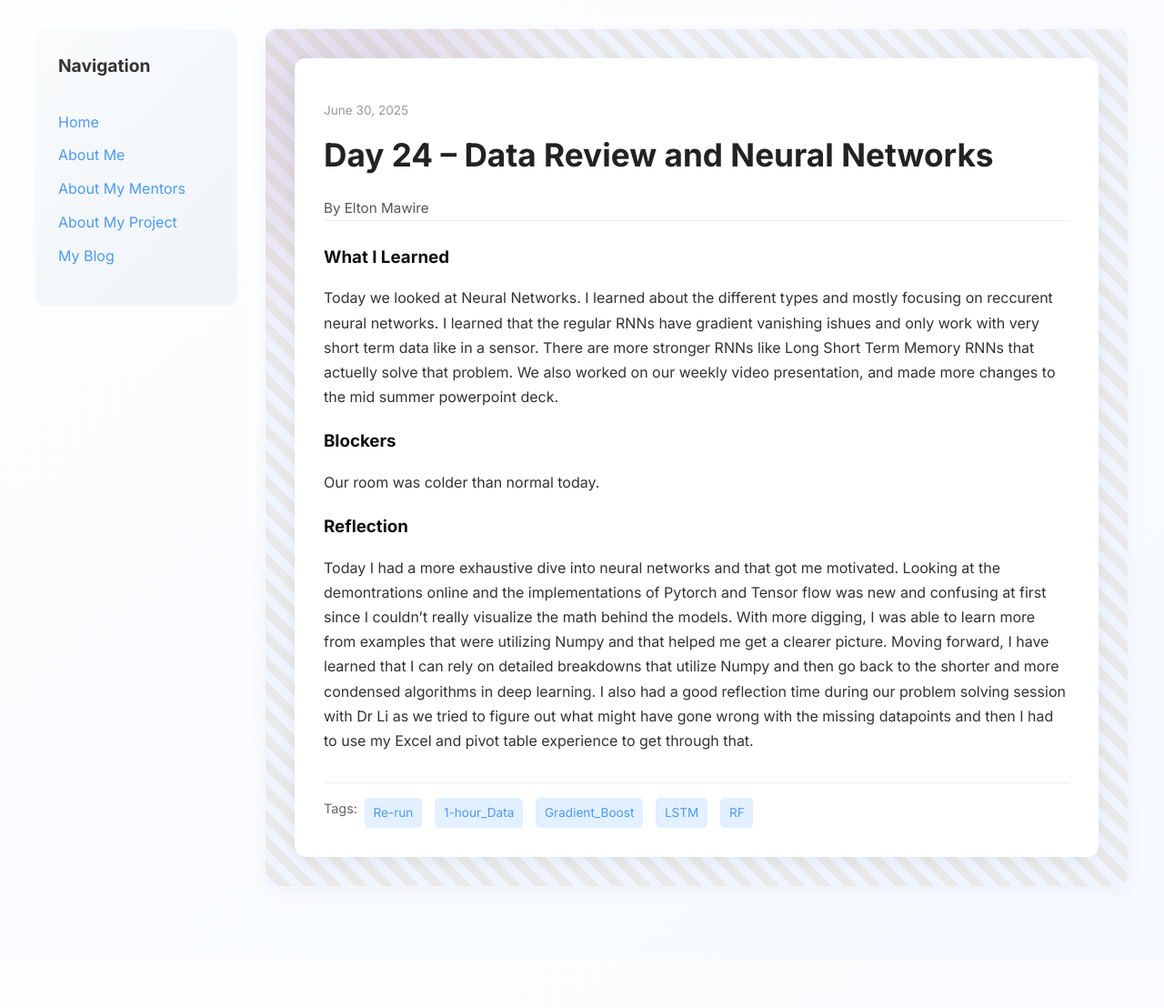
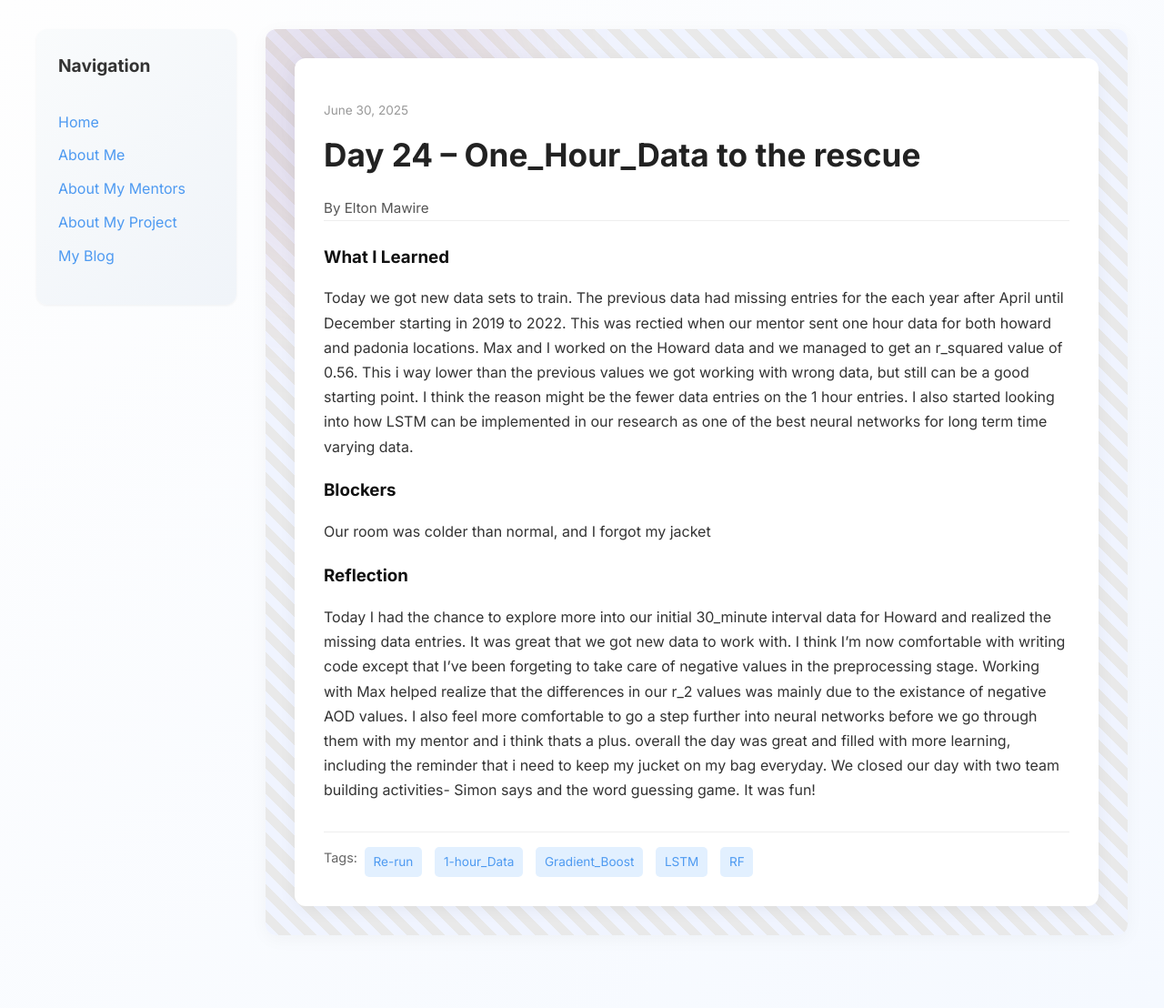
Before and after one commit to Nginga/Nginga.github.io, a Jekyll site: the page built from _posts/2025-06-27-day-25.md, in a window 1280 px wide. Shown: the whole page at 91% size. Built offline with Jekyll 4.4.1, drawn with Linux system fonts in a browser that asks for light colours; before the commit the page ends 1054 px from its top, so only the background shows below that.

Commit message:
Update 2025-06-27-day-25.md

```diff
--- a/_posts/2025-06-27-day-25.md
+++ b/_posts/2025-06-27-day-25.md
@@ -1,17 +1,17 @@
 ---
 layout: post
-title: "Day 24 – Data Review and Neural Networks"
+title: "Day 24 – One_Hour_Data to the rescue"
 date: 2025-06-30
 author: Elton Mawire
 permalink: /day25.html
 tags: ["Re-run", "1-hour_Data", "Gradient_Boost", "LSTM", "RF"]
 
 what_i_learned: |
-  Today we looked at Neural Networks. I learned about the different types and mostly focusing on reccurent neural networks. I learned that the regular RNNs have gradient vanishing ishues and only work with very short term data like in a sensor. There are more stronger RNNs like Long Short Term Memory RNNs that actuelly solve that problem. We also worked on our weekly video presentation, and made more changes to the mid summer powerpoint deck.
+  Today we got new data sets to train. The previous data had missing entries for the each year after April until December starting in 2019 to 2022. This was rectied when our mentor sent one hour data for both howard and padonia locations. Max and I worked on the Howard data and we managed to get an r_squared value of 0.56. This i way lower than the previous values we got working with wrong data, but still can be a good starting point. I think the reason might be the fewer data entries on the 1 hour entries. I also started looking into how LSTM can be implemented in our research as one of the best neural networks for long term time varying data.
 
 blockers: |
-  Our room was colder than normal today.
+  Our room was colder than normal, and I forgot my jacket
 
 reflection: |
-  Today I had a more exhaustive dive into neural networks and that got me motivated. Looking at the demontrations online and the implementations of Pytorch and Tensor flow was new and confusing at first since I couldn't really visualize the math behind the models. With more digging, I was able to learn more from examples that were utilizing Numpy and that helped me get a clearer picture. Moving forward, I have learned that I can rely on detailed breakdowns that utilize Numpy and then go back to the shorter and more condensed algorithms in deep learning. I also had a good reflection time during our problem solving session with Dr Li as we tried to figure out what might have gone wrong with the missing datapoints and then I had to use my Excel and pivot table experience to get through that.
+  Today I had the chance to explore more into our initial 30_minute interval data for Howard and realized the missing data entries. It was great that we got new data to work with. I think I'm now comfortable with writing code except that I've been forgeting to take care of negative values in the preprocessing stage. Working with Max helped realize that the differences in our r_2 values was mainly due to the existance of negative AOD values. I also feel more comfortable to go a step further into neural networks before we go through them with my mentor and i think thats a plus. overall the day was great and filled with more learning, including the reminder that i need to keep my jucket on my bag everyday. We closed our day with two team building activities- Simon says and the word guessing game. It was fun!
 ---
```
